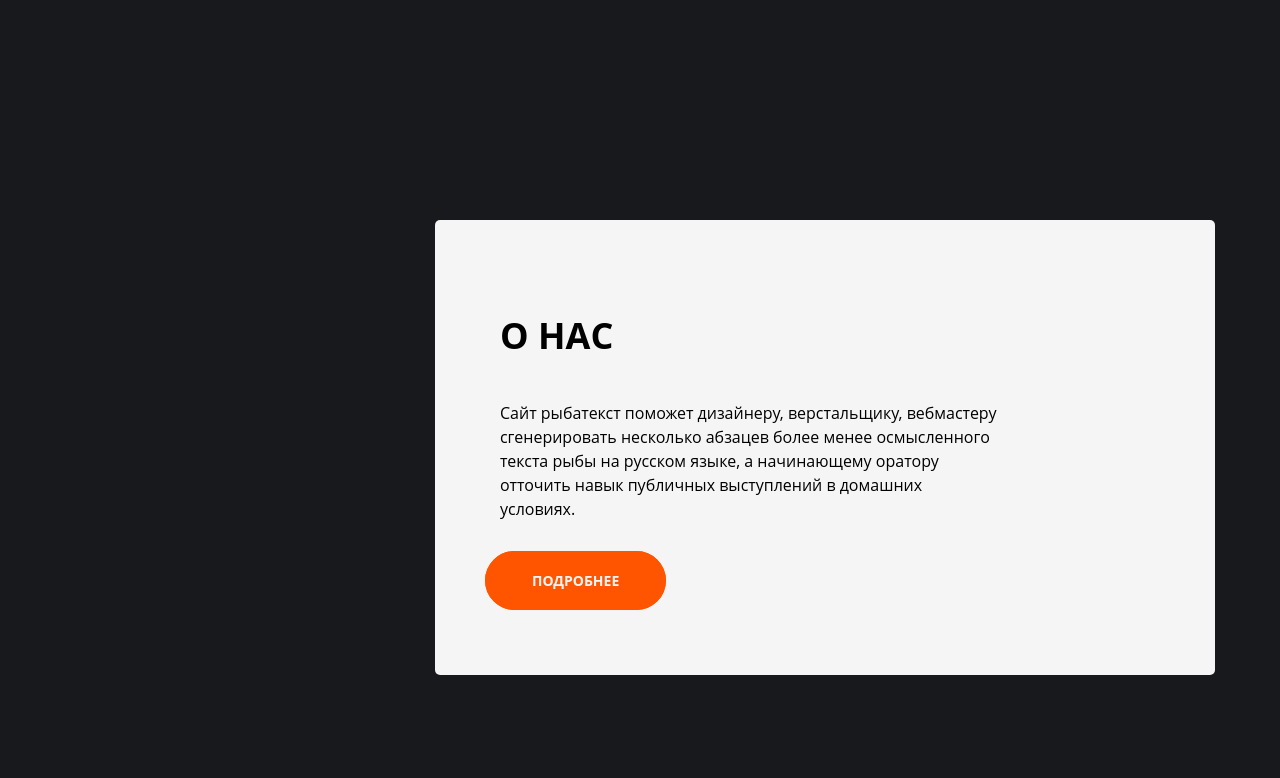
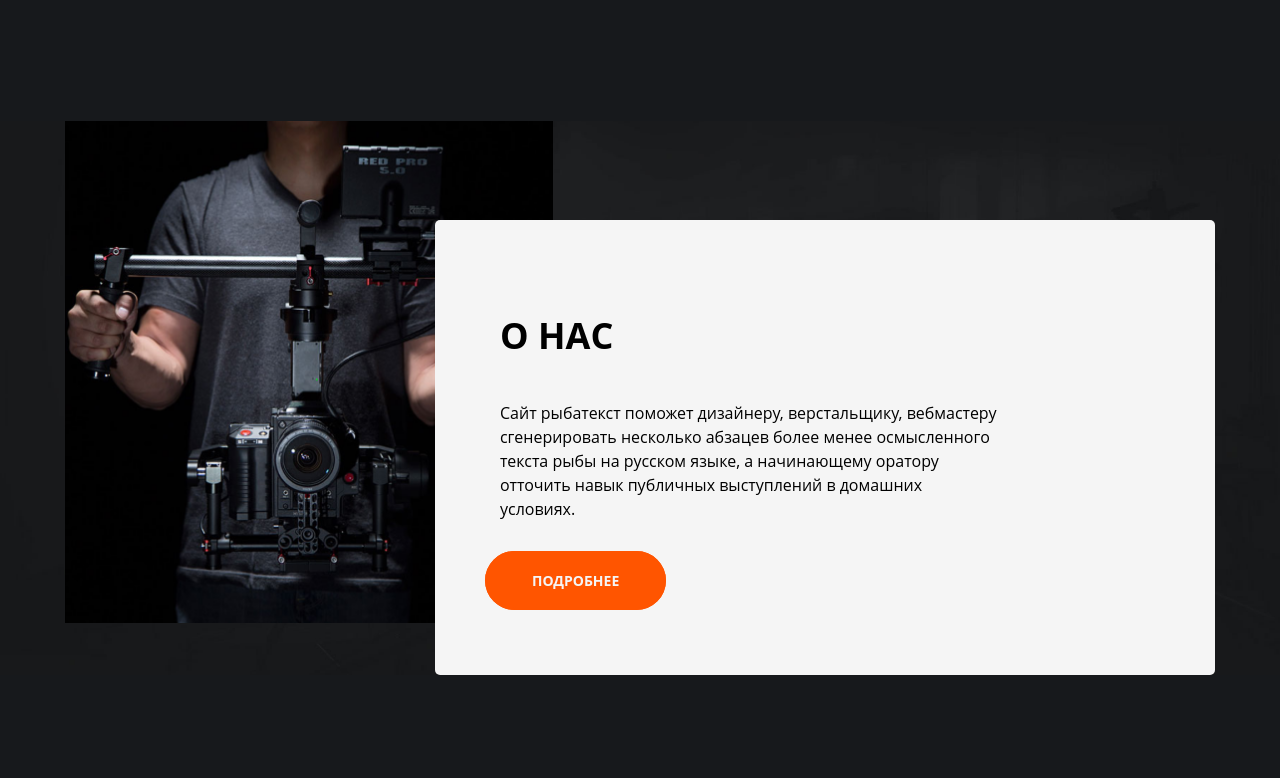
Before and after one commit to Shinoyu89/video-production, a plain HTML site: page index.html in a window 1280 px wide. Shown: the part 2080-2858 px from the top of the page. Drawn offline with Linux system fonts and the light colour scheme; files that its build step writes are made by us from their sources; the site is published under a folder, as on GitHub Pages, so addresses that start at the root find nothing; files whose address does not match are found by name.

Commit message:
Update about.css

```diff
--- a/css/blocks/about.css
+++ b/css/blocks/about.css
@@ -1,6 +1,6 @@
 .about {
     margin: 0 auto;
-    background: url("/images/bottom-pic.png") center center / cover no-repeat;
+    background: url("../../images/bottom-pic.png") center center / cover no-repeat;
 }
 
 .about__container {
@@ -12,7 +12,7 @@
     display: block;
     width: 488px;
     height: 502px;
-    background: url("/images/cameraman.png") center center / cover no-repeat;
+    background: url("../../images/cameraman.png") center center / cover no-repeat;
 }
 
 .about__desc {
```
